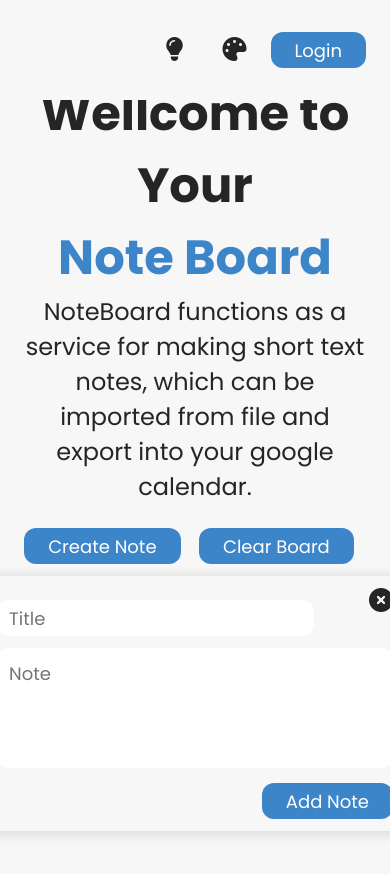
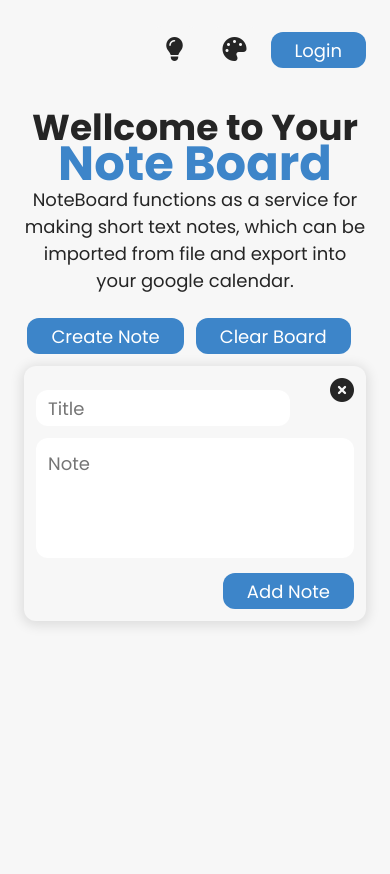
Before and after one commit to PushkarevAR/note-board, a website built with webpack: page src/index.html in a window 390 px wide. After the commit the page ends 844 px from the top, so only its background shows below. Built offline with nearby package versions, Linux system fonts and the light colour scheme; some packages are replaced by stand-ins of ours; no server answers.

Commit message:
Mobile opt

```diff
--- a/src/index.html
+++ b/src/index.html
@@ -54,8 +54,10 @@
           NoteBoard functions as a service for making short text notes, which
           can be imported from file and export into your google calendar.
         </p>
-        <button class="btn-create-note">Create Note</button>
-        <button class="btn-clear-board">Clear Board</button>
+        <div class="intro-btn-container">
+          <button class="btn-create-note">Create Note</button>
+          <button class="btn-clear-board">Clear Board</button>
+        </div>
         <p class="account-info">Logined with <span class="account-info-email">pushkarev.ar@gmail.com</span></p>
       </div>
 
--- a/src/script/additional.js
+++ b/src/script/additional.js
@@ -40,7 +40,7 @@
 
 export function moveIntroSection(direction) {
   if (direction == "down") {
-    document.querySelector(".intro").style.marginTop = "20%";
+    document.querySelector(".intro").style.marginTop = "30%";
     document.querySelector(".notes-wrapper").style.visibility = "hidden";
   } else if (direction == "top") {
     document.querySelector(".intro").style.marginTop = "100px";
--- a/src/style/hovers.css
+++ b/src/style/hovers.css
@@ -1,3 +1,4 @@
+@media (hover: hover) and (pointer: fine) {
   .color-switcher-dropdown button.color:hover {
     box-shadow: inset 0 0 0 3px var(--grey),
       inset 0 0 0 6px var(--white);
@@ -33,3 +34,4 @@
   .main-wrapper .notes-wrapper .note:nth-of-type(even):hover {
     transform: rotate(-0.5deg) scale(1.25) translateY(2px);
   }
+}
--- a/src/style/main.css
+++ b/src/style/main.css
@@ -73,13 +73,39 @@
 }
 /* ---------------------------- Media ---------------------------- */
 @media (max-width: 1100px) {
+  header{
+    background-color: none;
+  }
+
   .intro {
     flex-wrap: wrap;
     justify-content: center;
+    margin-top: 100px;
   }
 
   .intro .intro-text{
     margin-right: 0;
     text-align: center;
   }
+
+  .intro .intro-text p{
+    font-size: .75rem;
+  }
+
+  .intro .intro-text h1{
+    font-size: 1.5rem;
+    line-height: 1.5rem;;
+  }
 }
+
+@media (max-width: 600px) {
+  .intro .intro-btn-container{
+    display: flex;
+    align-items: center;
+    justify-content: center;
+  }
+
+  .intro .intro-text p.notification{
+    display: none;
+  }
+}
--- a/src/style/note.css
+++ b/src/style/note.css
@@ -110,3 +110,9 @@
   margin: 0;
   float: right;
 }
+
+@media (max-width: 600px) {
+  .note.note-input {
+    min-width: 300px;
+  }
+}
```
Also changed, not shown: dist/bundle.3352558653b740050ad1.js.LICENSE.txt (deleted), dist/index.html (deleted), 2 other files. Lines whose indentation alone changed are shown as unchanged.
